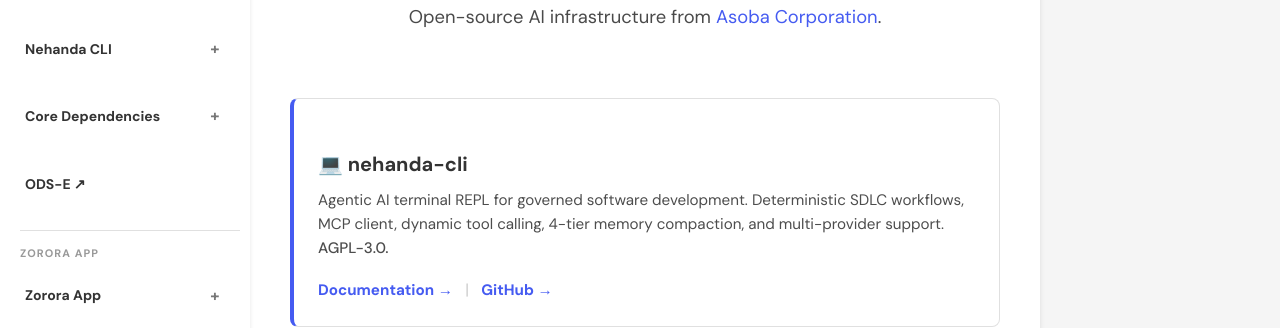
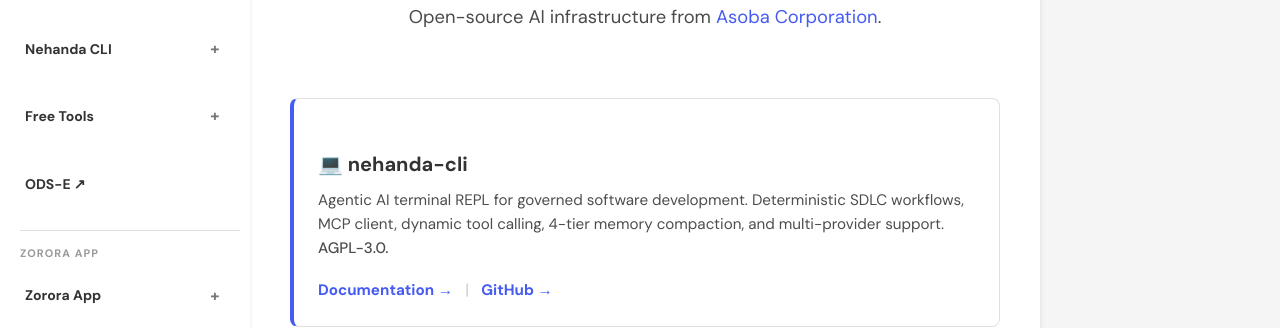
Before and after one commit to AsobaCloud/asobacode.github.io, a Jekyll site: the page built from index.md, in a window 1280 px wide. Shown: the part 197-525 px from the top of the page. Built offline with Jekyll 4.4.1, drawn with Linux system fonts in a browser that asks for light colours; a script that is not in the unit is left out.

Commit message:
updating side nav bar

```diff
--- a/_layouts/default.html
+++ b/_layouts/default.html
@@ -68,15 +68,15 @@ layout: default
           </ul>
         </li>
 
-        <!-- Core Dependencies -->
+        <!-- Other Tools -->
         <li class="nav-item">
           <div class="nav-header">
-            <a href="{{ site.baseurl }}/dependencies">Core Dependencies</a>
+            <a href="{{ site.baseurl }}/dependencies">Free Tools</a>
             <span class="toggle-icon">+</span>
           </div>
           <ul class="sub-menu">
-            <li><a href="{{ site.baseurl }}/dependencies#aimee">aimee</a></li>
-            <li><a href="{{ site.baseurl }}/dependencies#aichat">aichat</a></li>
+            <li><a href="https://asoba.co/forecast.html">Solar Forecast</a></li>
+            <li><a href="https://asoba.co/solar-estimate.html">Solar ROI Estimate</a></li>
           </ul>
         </li>
 
```
